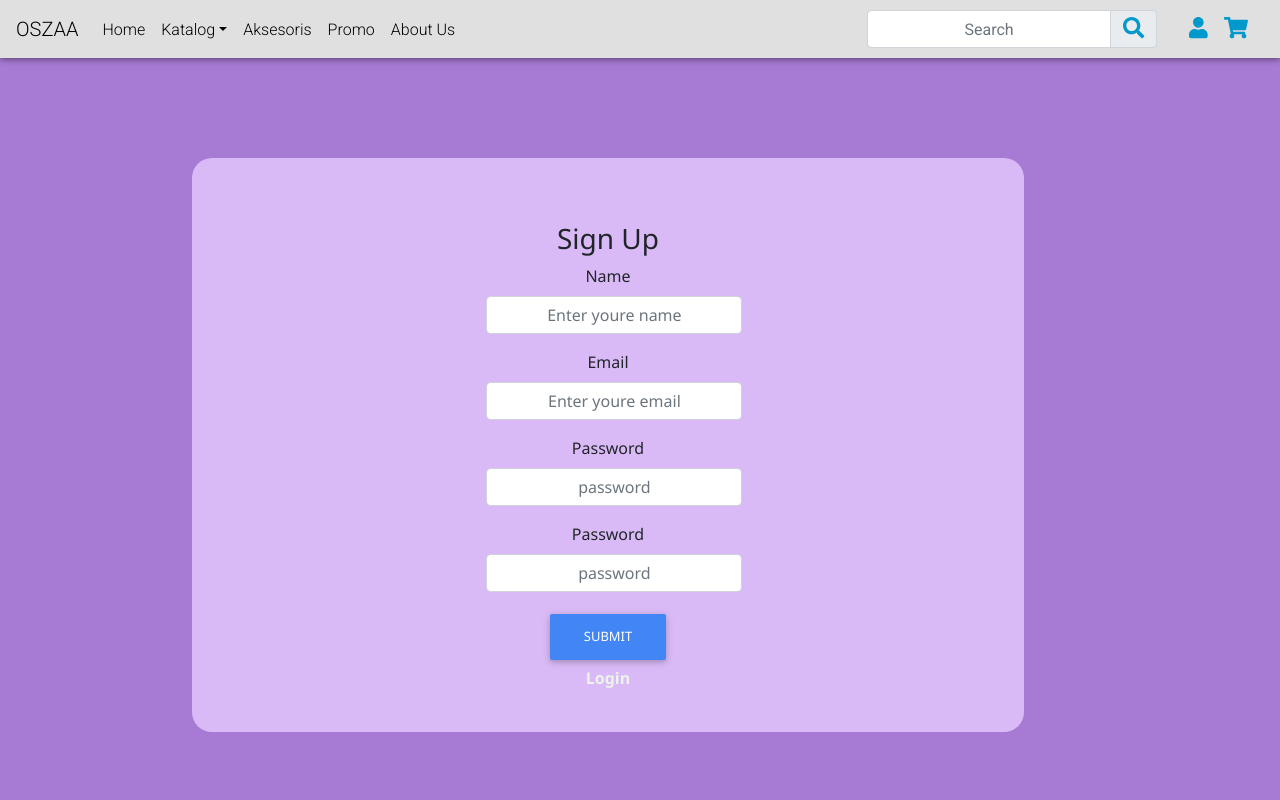
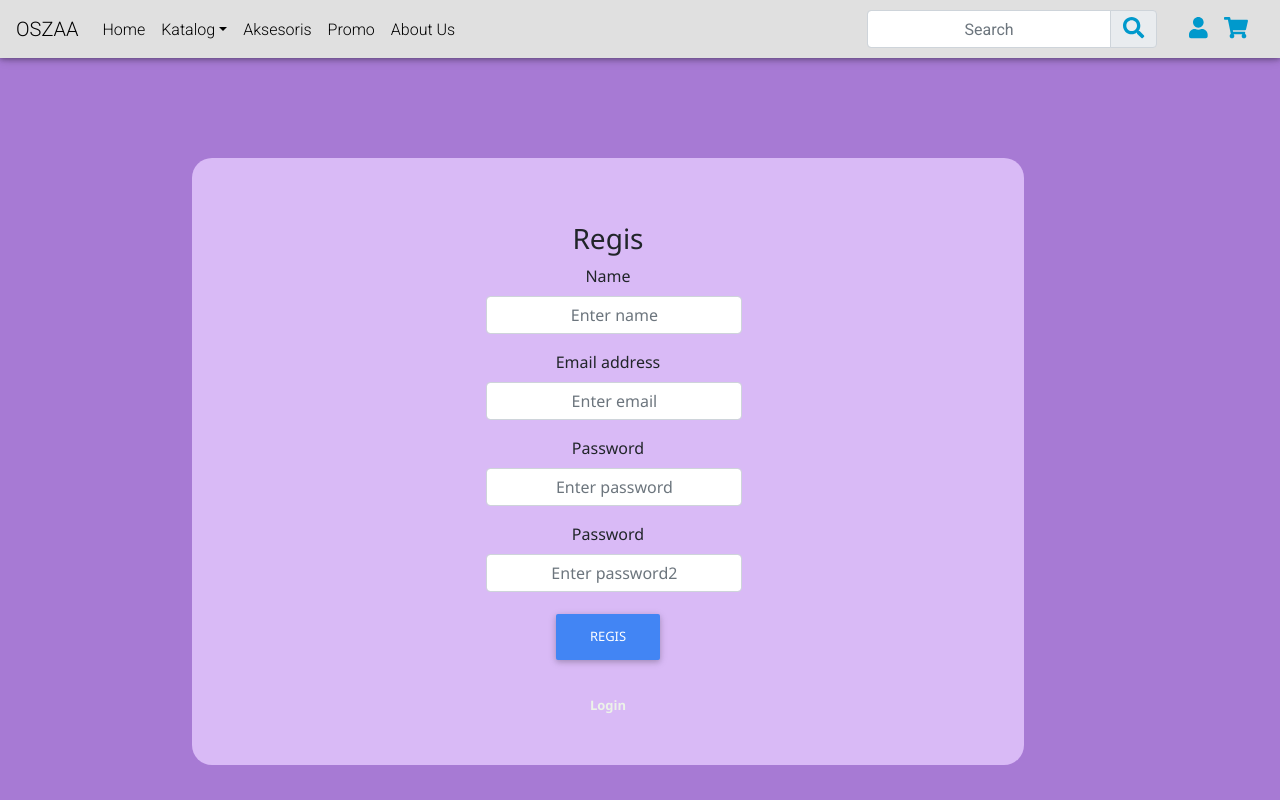
Before and after one commit to raviprayoga/Oszaa, a React (Create React App) app in the folder client/: page /regis in a window 1280 px wide. Shown: the top 800 px of the page. Built offline with nearby package versions, Linux system fonts and the light colour scheme; what google-maps-react would draw is missing.

Commit message:
update
cek out page

```diff
--- a/client/src/App.css
+++ b/client/src/App.css
@@ -187,6 +187,13 @@ body{
     margin-left: 23vw;
     text-align: center;
     width: 20vw;
+}
+
+.cek{
+    width: 100%;
+    margin-left: 10%;
+    text-align: left;
+    margin-top: 10%;
 }
 
   .forgot-password,
--- a/client/src/App.js
+++ b/client/src/App.js
@@ -34,6 +34,7 @@ import KatalogWanitaPage from "./components/viewsUser/KatalogWanitaPage.js";
 import KatalogIn from "./components/viewsUser/KatalogIn.js";
 import AksesorisPage from "./components/viewsUser/AksesorisPage.js";
 import AksesorisIn from "./components/viewsUser/AksesorisIn.js";
+import Cekout from "./components/viewsUser/cekout";
 
 function App() {
   library.add(faMapMarkerAlt,
@@ -65,6 +66,7 @@ function App() {
         <Route exact path="/katalog/detail" component={KatalogIn} />
         <Route exact path="/aksesoris" component={AksesorisPage} />
         <Route exact path="/aksesoris/detail" component={AksesorisIn} />
+        <Route exact path="/keranjang/cekout" component ={Cekout} />
       </Switch>
       <Footer />
     </Suspense>
--- a/client/src/AppAdmin.js
+++ b/client/src/AppAdmin.js
@@ -3,6 +3,7 @@ import { Route, Switch } from "react-router-dom";
 import Dashboard from "./components/viewAdmin/dashboard";
 import LoginAdmin from './components/viewAdmin/LoginAdmin';
 import User from './components/viewAdmin/Data_user';
+import KatalogIn from "./components/viewsUser/KatalogIn.js";
 
 
 function AppAdmin() {
@@ -12,7 +13,7 @@ function AppAdmin() {
             <Suspense fallback={(<div>Loading...</div>)}>
                 <Switch>
                 <Route exact path="/dashboard" component={Dashboard} />
-                <Route exact path="/adminlogin" component={LoginAdmin}/>
+                <Route exact path="/ulogin" component={LoginAdmin}/>
                 <Route exact path="/user" component={User} />
                 </Switch>
             </Suspense>
--- a/client/src/components/Navbar.js
+++ b/client/src/components/Navbar.js
@@ -48,7 +48,7 @@ class AppNavbar extends Component{
                         </InputGroup.Text>
                         </InputGroup.Append>
                     </InputGroup>
-                    <a className="icon-nav login-nav" href="/login"><FontAwesomeIcon icon="user" size="lg" title="Login"/></a>
+                    <a className="icon-nav login-nav" href="/ulogin"><FontAwesomeIcon icon="user" size="lg" title="Login"/></a>
                     <a className="icon-nav cart-nav" href="/"><FontAwesomeIcon icon="shopping-cart" size="lg" title="Cart"/></a>
                 </Navbar.Collapse>
             </Navbar>
--- a/client/src/components/auth/Login.js
+++ b/client/src/components/auth/Login.js
@@ -64,9 +64,9 @@ class Login extends React.Component {
                             />
                         </div>
 
-
+                        <Link to ="/keranjang/cekout">
                         <button type="submit" className="btn btn-primary center-block"  >Login</button>
-
+                        </Link>
                         <p className="forgot-password text-center">
                                 {/* <a href="/lupa-pass" style={{fontWeight:'bold'}}>Forget password?</a>  */}
                                 <a href="/regis" style={{fontWeight:'bold'}}>Create acount</a>
--- a/client/src/components/auth/Regis.js
+++ b/client/src/components/auth/Regis.js
@@ -43,65 +43,69 @@ class Regis extends React.Component {
               <Container fluid>
                 <Row>
                 <div className="box-form">
+                    <div noValidate onSubmit={this.onSubmit} className="form">
+                        <h3>Regis</h3>
 
-                <div className="form" noValidate onSubmit={this.onSubmit}>
-                <h3>Sign Up   </h3>
-                    <Form.Row>
-                        <Form.Group as={Col} controlId="formGridEmail">
-                        <Form.Label>Name</Form.Label>
-                        <Form.Control
-                            onChange = {this.onChange}
+                        <div className="form-group">
+                            <label>Name</label>
+                            <input
+                             onChange={this.onChange}
                              value={this.state.name}
                              error={errors.name}
                              id="name"
-                            type="text"
-                            placeholder="Enter youre name"
+                             type="name"
+                             className="form-control"
+                             placeholder="Enter name"
                             />
-                        </Form.Group>
+                        </div>
 
-                        <Form.Group as={Col} controlId="formGridEmail">
-                        <Form.Label>Email</Form.Label>
-                        <Form.Control
-                            onChange = {this.onChange}
+                        <div className="form-group">
+                            <label>Email address</label>
+                            <input
+                             onChange={this.onChange}
                              value={this.state.email}
                              error={errors.email}
                              id="email"
                              type="email"
-                            placeholder="Enter youre email"
+                             className="form-control"
+                             placeholder="Enter email"
                             />
-                        </Form.Group>
+                        </div>
 
-                        <Form.Group as={Col} controlId="formGridPassword">
-                        <Form.Label>Password</Form.Label>
-                        <Form.Control
-                            onChange = {this.onChange}
+                        <div className="form-group">
+                            <label>Password</label>
+                            <input
+                             onChange={this.onChange}
                              value={this.state.password}
                              error={errors.password}
                              id="password"
                              type="password"
-                            placeholder="password"
+                             className="form-control"
+                             placeholder="Enter password"
                             />
-                        </Form.Group>
+                        </div>
 
-                        <Form.Group as={Col} controlId="formGridPassword">
-                        <Form.Label>Password</Form.Label>
-                        <Form.Control
-                            onChange = {this.onChange}
+                        <div className="form-group">
+                            <label>Password</label>
+                            <input
+                             onChange={this.onChange}
                              value={this.state.password2}
                              error={errors.password2}
                              id="password2"
-                            type="password"
-                            placeholder="password"
+                             type="password2"
+                             className="form-control"
+                             placeholder="Enter password2"
                             />
-                        </Form.Group>
-                    </Form.Row>
+                        </div>
 
-                    <Button variant="primary" type="submit" >
-                        Submit
-                    </Button>
-                    <p className="log">
+
+                        <button type="submit" className="btn btn-primary center-block"  >Regis</button>
+
+                        <p className="forgot-password text-center">
+                                {/* <a href="/lupa-pass" style={{fontWeight:'bold'}}>Forget password?</a>  */}
                                 <a href="/login" style={{fontWeight:'bold'}}>Login</a>
                         </p>
+                        <br></br>
                     </div>
                 </div>
                 </Row>
--- a/client/src/components/viewAdmin/LoginAdmin.js
+++ b/client/src/components/viewAdmin/LoginAdmin.js
@@ -4,28 +4,74 @@ import 'bootstrap/dist/css/bootstrap.min.css';
 
 class LoginAdmin extends React.Component {
 
+    constructor(){
+        super();
+        this.state = {
+            email: "",
+            password: "",
+            errors:{}
+
+        };
+    }
+
+    onChange = e =>{
+        this.setState({ [e.target.id]: e.target.value });
+    };
+    onSubmit = e => {
+        e.preventDefault();
+
+        const userData = {
+            email: this.state.email,
+            password:this.state.password
+        };
+        console.log(userData);
+    };
+
     render(){
+        const {errors}=this.state;
         return(
             <div className="dasar">
               <Container fluid>
                 <Row>
                 <div className="box-form">
-                    <form className="form">
-                        <h3>Admin Login</h3>
+                    <div noValidate onSubmit={this.onSubmit} className="form">
+                        <h3>Login</h3>
 
                         <div className="form-group">
-                            <label>Username</label>
-                            <input type="email" className="form-control" placeholder="Enter email" />
+                            <label>Email address</label>
+                            <input
+                             onChange={this.onChange}
+                             value={this.state.email}
+                             error={errors.email}
+                             id="email"
+                             type="email"
+                             className="form-control"
+                             placeholder="Enter email"
+                            />
                         </div>
 
                         <div className="form-group">
                             <label>Password</label>
-                            <input type="password" className="form-control" placeholder="Enter password" />
+                            <input
+                             onChange={this.onChange}
+                             value={this.state.password}
+                             error={errors.password}
+                             id="password"
+                             type="password"
+                             className="form-control"
+                             placeholder="Enter password"
+                            />
                         </div>
 
-                        <button  href = "/dashboard" type="submit" className="btn btn-primary center-block" style={{borderRadius:'10px'}}>Submit</button>
 
-                    </form>
+                        <button type="submit" className="btn btn-primary center-block"  >Login</button>
+
+                        <p className="forgot-password text-center">
+                                {/* <a href="/lupa-pass" style={{fontWeight:'bold'}}>Forget password?</a>  */}
+                                <a href="/regis" style={{fontWeight:'bold'}}>Create acount</a>
+                        </p>
+                        <br></br>
+                    </div>
                 </div>
                 </Row>
             </Container>
--- /dev/null
+++ b/client/src/components/viewsUser/cekout.js
@@ -0,0 +1,101 @@
+import React from 'react';
+import {Container, Row, Col,  Accordion, Card, Form} from 'react-bootstrap';
+import {Button} from 'reactstrap';
+import {FontAwesomeIcon} from '@fortawesome/react-fontawesome';
+import {Link} from 'react-router-dom';
+
+
+class Cekout extends React.Component{
+    render(){
+        return(
+            <Container className="detail-katalog">
+                <Row>
+                    <Col sm="4">
+                    <img className="w-100" src="/images/katalog12.jpg" />
+                    <div className="rincian">
+                        <Accordion>
+                        <Card className="title">
+                            <Card.Title>
+                                <Accordion.Toggle className="rincian-custom" variant="link" eventKey="1">
+                                <p className="small">$6.33</p>
+                                </Accordion.Toggle>
+                            </Card.Title>
+                            <Accordion.Collapse eventKey="1">
+                                <Card.Body className="rincian-detail">
+                                    <p>XS: Panjang Baju= 66 cm, Panjang Lengan = 57 cm,
+                                     Lebar Bahu = 43 cm, Lebar Dada = 54 cm</p>
+                                    <p>S: Panjang Baju= 68 cm, Panjang Lengan = 59 cm,
+                                     Lebar Bahu = 45 cm, Lebar Dada = 56 cm</p>
+                                    <p>M: Panjang Baju= 70 cm, Panjang Lengan = 60 cm,
+                                     Lebar Bahu = 46 cm, Lebar Dada = 58 cm</p>
+                                     <p>L: Panjang Baju= 73 cm, Panjang Lengan = 61 cm,
+                                     Lebar Bahu = 48 cm, Lebar Dada = 60 cm</p>
+                                    <p>XL: Panjang Baju= 75 cm, Panjang Lengan = 61,5 cm,
+                                     Lebar Bahu = 50 cm, Lebar Dada = 63 cm</p>
+                                     <p>XXL: Panjang Baju= 76 cm, Panjang Lengan = 62 cm,
+                                     Lebar Bahu = 52 cm, Lebar Dada = 66 cm</p>
+                                </Card.Body>
+                            </Accordion.Collapse>
+                        </Card>
+                        </Accordion>
+                    </div>
+                    </Col>
+                    <Col>
+                    <div className="desc-katalog">
+                    <Form className="cek">
+                        <Form.Group as={Row} controlId="formHorizontalEmail">
+                            <Form.Label column sm={2}>
+                            Address
+                            </Form.Label>
+                            <Col sm={10}>
+                            <Form.Control type="text" placeholder="Address" />
+                            </Col>
+                        </Form.Group>
+
+                        <Form.Group as={Row} controlId="formHorizontalPassword">
+                            <Form.Label column sm={2}>
+                            Card number
+                            </Form.Label>
+                            <Col sm={10}>
+                            <Form.Control type="text" placeholder="card number" />
+                            </Col>
+                        </Form.Group>
+                        <fieldset>
+                            <Form.Group as={Row}>
+                            <Form.Label as="legend" column sm={2} style={{marginRight:"1vw"}}>
+                                Metode pembayaran
+                            </Form.Label>
+                            <Col sm={10}>
+                                <br></br>
+                                <Form.Check
+                                type="radio"
+                                label="Cash on delivery"
+                                name="formHorizontalRadios"
+                                id="formHorizontalRadios1"
+                                />
+                                <Form.Check
+                                type="radio"
+                                label="Transfer"
+                                name="formHorizontalRadios"
+                                id="formHorizontalRadios2"
+                                />
+
+                            </Col>
+                            </Form.Group>
+                        </fieldset>
+
+
+                        <Form.Group as={Row}>
+                            <Col sm={{ span: 10, offset: 2 }}>
+                            <Button type="submit">cek out</Button>
+                            </Col>
+                        </Form.Group>
+                        </Form>
+                    </div>
+                    </Col>
+                </Row>
+            </Container>
+        )
+    }
+}
+export default Cekout;
```
Lines whose indentation alone changed are shown as unchanged.
